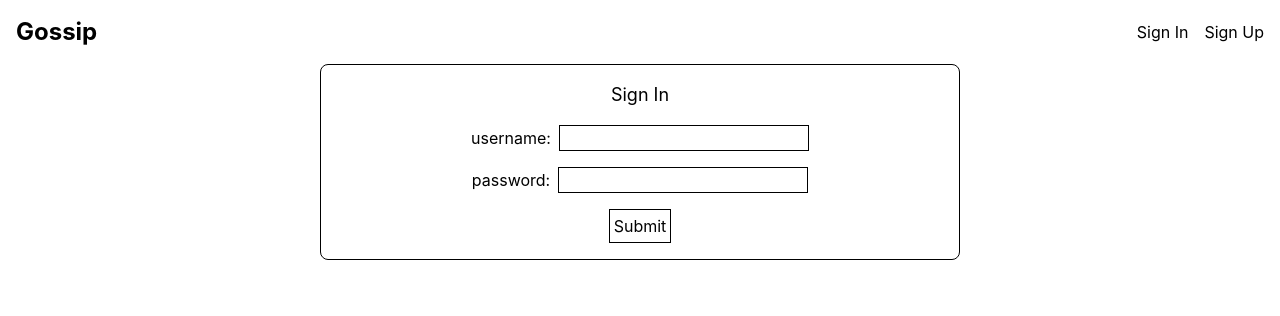
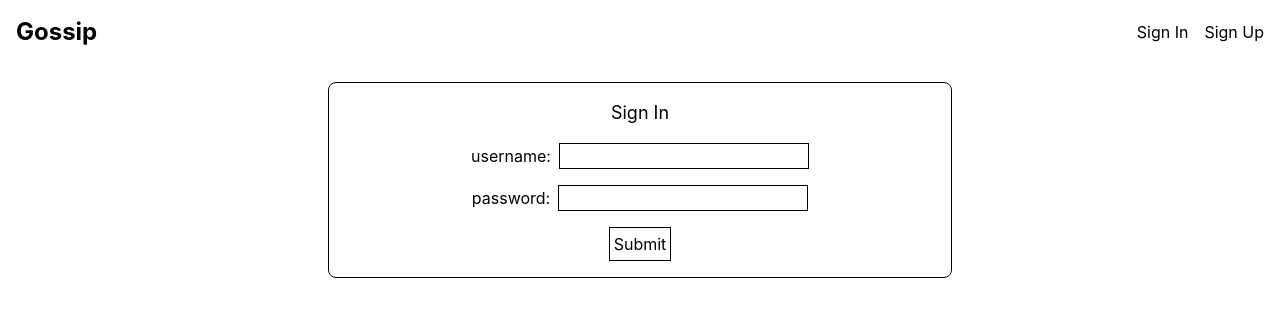
Before and after one commit to JeremyChuaWX/gossip, a React (Create React App) app in the folder frontend/: page /auth/signin in a window 1280 px wide. Shown: the top 316 px of the page. Built offline with nearby package versions, Linux system fonts and the light colour scheme; no server answers.

Commit message:
[frontend] nav button animations

```diff
--- a/frontend/src/layouts/base-layout.tsx
+++ b/frontend/src/layouts/base-layout.tsx
@@ -3,6 +3,15 @@ import { NavLink } from "react-router-dom";
 import { useQuery } from "@tanstack/react-query";
 import { getMeQuery } from "../api/users/queries";
 import { useSignOutMutation } from "../api/auth/mutations";
+
+function NavButton({ children }: { children: React.ReactNode }) {
+  return (
+    <div className="duration-75 ease-out hover:scale-110 group">
+      {children}
+      <span className="block max-w-0 h-0.5 bg-black transition-all duration-75 group-hover:max-w-full" />
+    </div>
+  );
+}
 
 function BaseLayout() {
   const navigate = useNavigate();
@@ -19,30 +28,40 @@ function BaseLayout() {
   };
 
   return (
-    <>
-      <header className="flex relative justify-between items-center p-4">
-        <NavLink to="/">
-          <h1 className="text-2xl font-bold">Gossip</h1>
-        </NavLink>
+    <div className="w-full h-full">
+      <header className="flex justify-between items-center p-4">
+        <NavButton>
+          <NavLink className="text-2xl font-bold" to="/">
+            Gossip
+          </NavLink>
+        </NavButton>
         <nav className="flex gap-4">
           {user ? (
             <>
-              <button onClick={() => signOutOnClick()}>Sign Out</button>
-              <NavLink to="/profile">{user.username}</NavLink>
+              <NavButton>
+                <button onClick={() => signOutOnClick()}>Sign Out</button>
+              </NavButton>
+              <NavButton>
+                <NavLink to="/profile">{user.username}</NavLink>
+              </NavButton>
             </>
           ) : (
             <>
-              <NavLink to="/auth/signin">Sign In</NavLink>
-              <NavLink to="/auth/signup">Sign Up</NavLink>
+              <NavButton>
+                <NavLink to="/auth/signin">Sign In</NavLink>
+              </NavButton>
+              <NavButton>
+                <NavLink to="/auth/signup">Sign Up</NavLink>
+              </NavButton>
             </>
           )}
         </nav>
       </header>
 
-      <main>
+      <main className="px-4 pt-4 w-full h-full">
         <Outlet />
       </main>
-    </>
+    </div>
   );
 }
 
```
